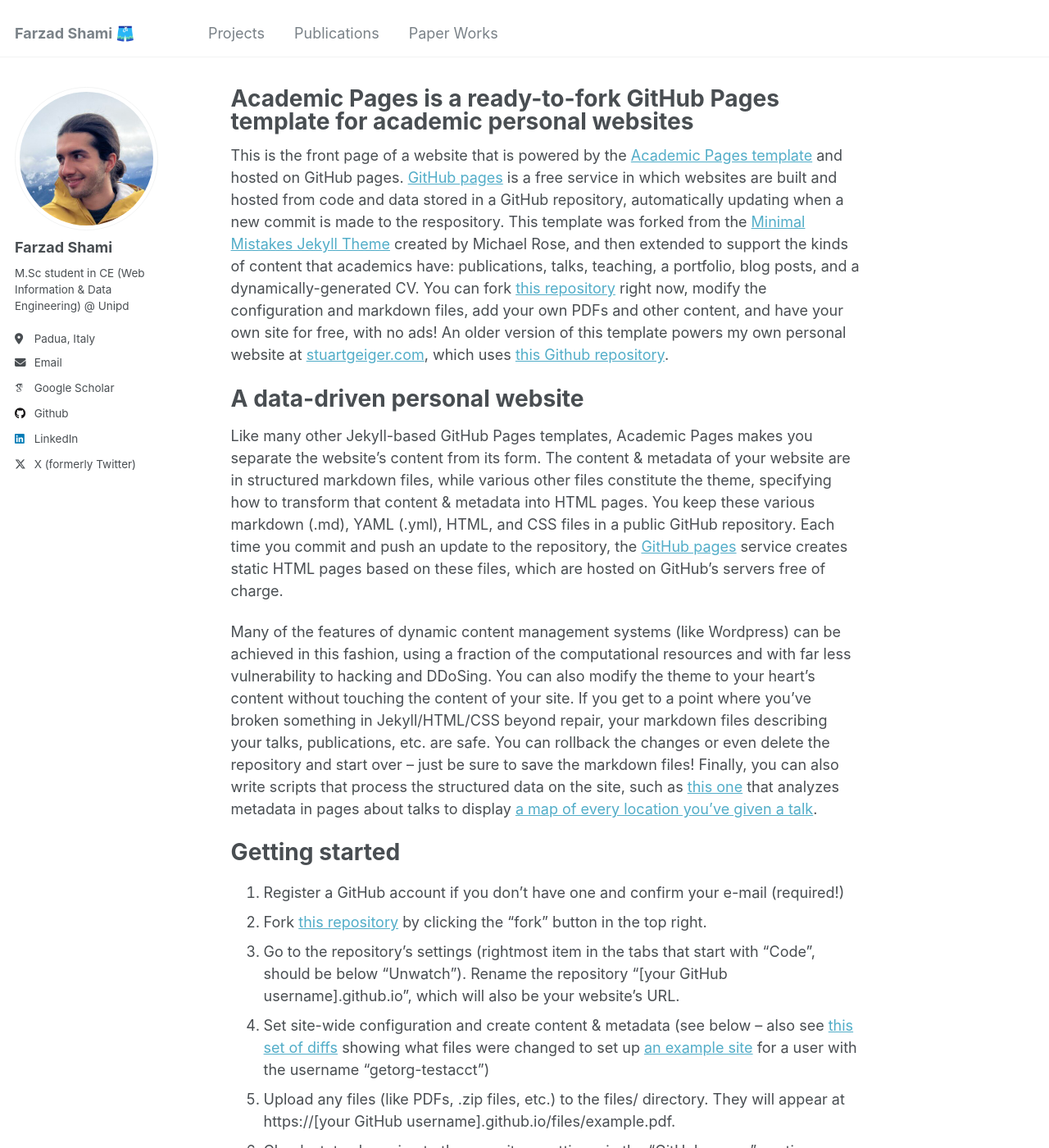
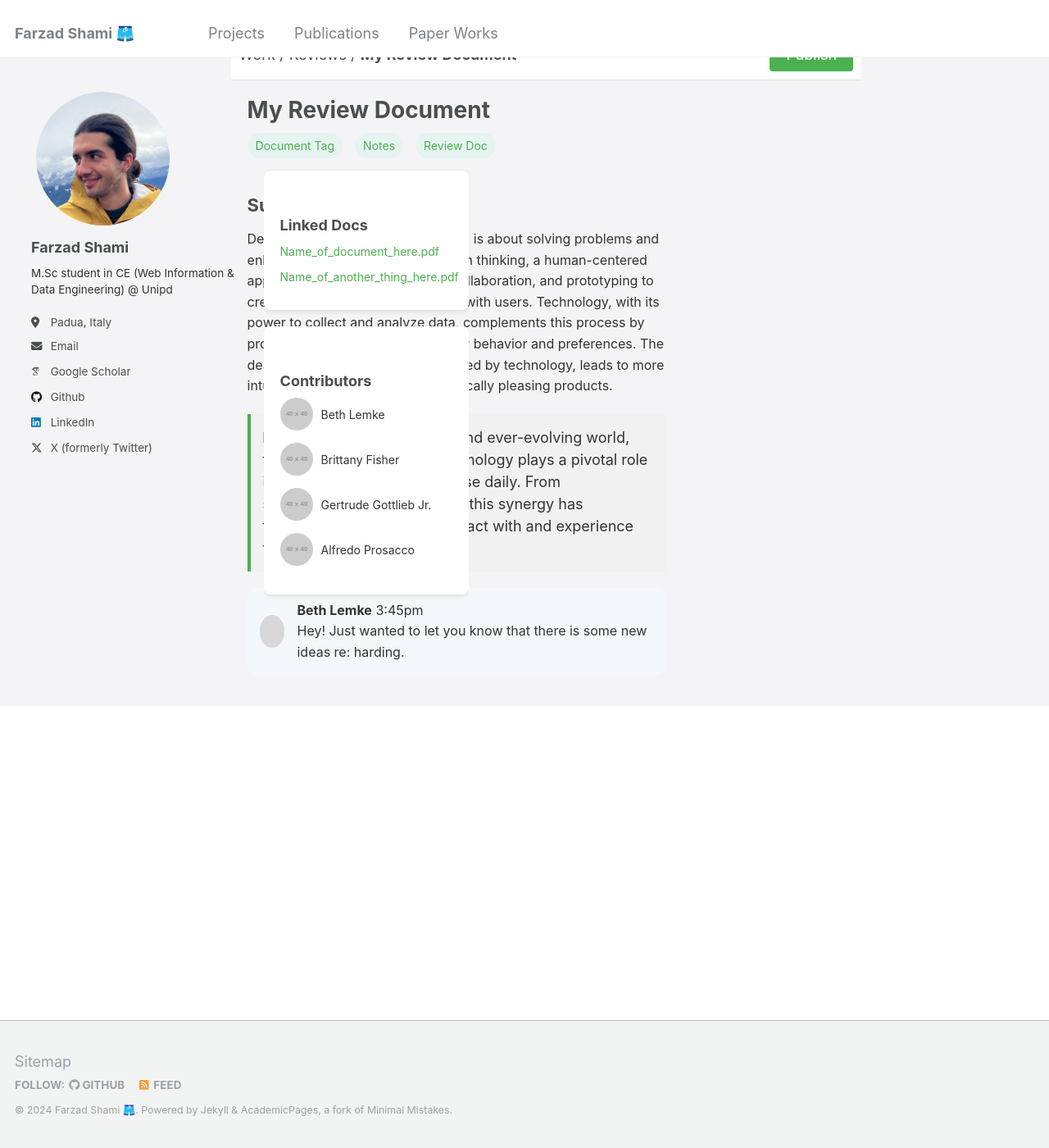
Before and after one commit to fuzsh/fuzsh.github.io, a Jekyll site: the page built from _pages/about.md, in a window 1280 px wide and 1400 px high. Shown: the whole window at 82% size. Built offline with Jekyll 4.4.1, drawn with Linux system fonts in a browser that asks for light colours; some web fonts are replaced; some of the changed text lies outside the part shown.

Commit message:
Update single.html

```diff
--- a/_layouts/single.html
+++ b/_layouts/single.html
@@ -1,7 +1,169 @@
 ---
 layout: default
 ---
+<style>
+        body {
+            font-family: 'Inter', sans-serif;
+            margin: 0;
+            padding: 0;
+            background-color: #f4f4f6;
+        }
 
+        .container {
+            max-width: 1200px;
+            margin: 0 auto;
+            padding: 20px;
+            display: flex;
+        }
+
+        .main-content {
+            width: 70%;
+        }
+
+        .sidebar {
+            width: 30%;
+            margin-left: 20px;
+        }
+
+        .header {
+            display: flex;
+            justify-content: space-between;
+            align-items: center;
+        }
+
+        .header-left h1 {
+            margin: 0;
+            font-size: 28px;
+        }
+
+        .tags {
+            margin-top: 10px;
+        }
+
+        .tag {
+            display: inline-block;
+            padding: 5px 10px;
+            margin-right: 10px;
+            border-radius: 20px;
+            background-color: #E6F4F1;
+            color: #4CAF50;
+            font-size: 14px;
+        }
+
+        .document-content {
+            margin-top: 40px;
+        }
+
+        h2 {
+            font-size: 22px;
+            margin-bottom: 10px;
+        }
+
+        p {
+            font-size: 16px;
+            line-height: 1.6;
+            color: #333;
+        }
+
+        .note {
+            background-color: #f1f1f1;
+            padding: 15px;
+            margin-top: 20px;
+            border-left: 4px solid #4CAF50;
+            color: #333;
+        }
+
+        .linked-docs {
+            background-color: white;
+            padding: 20px;
+            border-radius: 8px;
+            box-shadow: 0 2px 5px rgba(0, 0, 0, 0.1);
+            margin-top: 20px;
+        }
+
+        .linked-docs h3 {
+            font-size: 18px;
+            margin-bottom: 10px;
+        }
+
+        .linked-doc {
+            margin-bottom: 10px;
+            font-size: 14px;
+            color: #4CAF50;
+            cursor: pointer;
+        }
+
+        .contributors {
+            background-color: white;
+            padding: 20px;
+            border-radius: 8px;
+            box-shadow: 0 2px 5px rgba(0, 0, 0, 0.1);
+            margin-top: 20px;
+        }
+
+        .contributors h3 {
+            font-size: 18px;
+            margin-bottom: 10px;
+        }
+
+        .contributor {
+            display: flex;
+            align-items: center;
+            margin-bottom: 15px;
+        }
+
+        .contributor img {
+            width: 40px;
+            height: 40px;
+            border-radius: 50%;
+            margin-right: 10px;
+        }
+
+        .contributor-name {
+            font-size: 14px;
+            color: #333;
+        }
+
+        .top-bar {
+            display: flex;
+            justify-content: space-between;
+            align-items: center;
+            background-color: white;
+            padding: 10px;
+            border-bottom: 1px solid #e0e0e0;
+        }
+
+        .publish-btn {
+            padding: 10px 20px;
+            background-color: #4CAF50;
+            color: white;
+            border: none;
+            border-radius: 4px;
+            cursor: pointer;
+        }
+
+        .comment {
+            background-color: #F5F8FA;
+            border-radius: 12px;
+            padding: 15px;
+            margin-top: 20px;
+            display: flex;
+            align-items: center;
+        }
+
+        .comment p {
+            margin: 0;
+        }
+
+        .comment .avatar {
+            width: 40px;
+            height: 40px;
+            background-color: #D8D8D8;
+            border-radius: 50%;
+            margin-right: 15px;
+        }
+
+    </style>
 {% include base_path %}
 
 {% if page.header.overlay_color or page.header.overlay_image or page.header.image %}
@@ -23,73 +185,74 @@ layout: default
     {% if page.date %}<meta itemprop="datePublished" content="{{ page.date | date: "%B %d, %Y" }}">{% endif %}
     {% if page.modified %}<meta itemprop="dateModified" content="{{ page.modified | date: "%B %d, %Y" }}">{% endif %}
 
-    <div class="page__inner-wrap">
-      {% unless page.header.overlay_color or page.header.overlay_image %}
-        <header>
-          {% if page.title %}<h1 class="page__title" itemprop="headline">{{ page.title | markdownify | remove: "<p>" | remove: "</p>" }}</h1>{% endif %}
-          {% if page.read_time %}
-            <p class="page__meta"><i class="fa fa-clock-o" aria-hidden="true"></i> {% include read-time.html %}</p>
-          {% endif %}
-        {% if page.modified %}
-          <p class="page__date"><strong><i class="fa fa-fw fa-calendar" aria-hidden="true"></i> {{ site.data.ui-text[site.locale].date_label | default: "Published:" }}</strong> <time datetime="{{ page.modified | date: "%Y-%m-%d" }}">{{ page.modified | date: "%B %d, %Y" }}</time></p>
-        {% endif %}
-
-        {% if page.collection == 'teaching' %}
-          <p> {{ page.type }}, <i>{{ page.venue }}</i>, {{ page.date | default: "1900-01-01" | date: "%Y" }} </p>
-        {% elsif page.venue and page.date %}
-          <p>Published in <i>{{ page.venue }}</i>, {{ page.date | default: "1900-01-01" | date: "%Y" }} </p>
-        {% elsif page.date %}
-          <p class="page__date"><strong><i class="fa fa-fw fa-calendar" aria-hidden="true"></i> {{ site.data.ui-text[site.locale].date_label | default: "Published:" }}</strong> <time datetime="{{ page.date | date_to_xmlschema }}">{{ page.date | default: "1900-01-01" | date: "%B %d, %Y" }}</time></p>
-        {% endif %}
-        </header>
-      {% endunless %}
-
-      <section class="page__content" itemprop="text">
-        {{ content }}
-
-        {% if page.citation and page.paperurl and page.slidesurl %}
-          <p style="font-size: smaller">Recommended citation: {{ page.citation }}<br /><a href="{{ page.paperurl }}">Download Paper</a> | <a href="{{ page.slidesurl }}">Download Slides</a></p>
-        {% elsif page.citation and page.paperurl %}
-          <p style="font-size: smaller">Recommended citation: {{ page.citation }}<br /><a href="{{ page.paperurl }}">Download Paper</a></p>
-        {% elsif page.citation and page.slidesurl %}
-          <p style="font-size: smaller">Recommended citation: {{ page.citation }}<br /><a href="{{ page.slidesurl }}">Download Slides</a></p>
-        {% elsif page.citation %}
-          <p style="font-size: smaller">Recommended citation: {{ page.citation }}</p>
-        {% elsif page.slidesurl %}
-          <p style="font-size: smaller"><a href="{{ page.slidesurl }}">Download Slides</a></p>
-        {% endif %}
-
-        {% if page.link %}<div><a href="{{ page.link }}" class="btn">{{ site.data.ui-text[site.locale].ext_link_label | default: "Direct Link" }}</a></div>{% endif %}
-      </section>
-
-      <footer class="page__meta">
-        {% if site.data.ui-text[site.locale].meta_label %}
-          <h4 class="page__meta-title">{{ site.data.ui-text[site.locale].meta_label }}</h4>
-        {% endif %}
-        {% include page__taxonomy.html %}
-      </footer>
-
-      {% if page.share %}{% include social-share.html %}{% endif %}
-
-      {% include post_pagination.html %}
+    <div class="top-bar">
+        <div class="left">
+            <span>Work / Reviews /</span> <strong>My Review Document</strong>
+        </div>
+        <button class="publish-btn">Publish</button>
     </div>
 
-    {% if site.comments.provider and page.comments %}
-      {% include comments.html %}
-    {% endif %}
-  </article>
+    <div class="container">
+        <div class="main-content">
+            <div class="header">
+                <div class="header-left">
+                    <h1>My Review Document</h1>
+                </div>
+            </div>
 
-  {% comment %}<!-- only show related on a post page when not disabled -->{% endcomment %}
-  {% if page.id and page.related and site.related_posts.size > 0 %}
-    <div class="page__related">
-      {% if site.data.ui-text[site.locale].related_label %}
-        <h4 class="page__related-title">{{ site.data.ui-text[site.locale].related_label | default: "You May Also Enjoy" }}</h4>
-      {% endif %}
-      <div class="grid__wrapper">
-        {% for post in site.related_posts limit:4 %}
-          {% include archive-single.html type="grid" %}
-        {% endfor %}
-      </div>
+            <div class="tags">
+                <span class="tag">Document Tag</span>
+                <span class="tag">Notes</span>
+                <span class="tag">Review Doc</span>
+            </div>
+
+            <div class="document-content">
+                <h2>Sub Title here</h2>
+                <p>
+                    Design Thinking: Design, at its core, is about solving problems and enhancing user experiences.
+                    Design thinking, a human-centered approach, emphasizes empathy, collaboration, and prototyping to create
+                    products that truly resonate with users. Technology, with its power to collect and analyze data, complements
+                    this process by providing valuable insights into user behavior and preferences.
+                    The design-thinking process, when fueled by technology, leads to more intuitive, user-friendly, and aesthetically pleasing products.
+                </p>
+
+                <div class="note">
+                    <strong>Note:</strong> In today’s fast-paced and ever-evolving world, the fusion of design and technology plays a pivotal role in shaping the products we use daily. From smartphones to automobiles, this synergy has transformed the way we interact with and experience the world around us.
+                </div>
+
+                <div class="comment">
+                    <div class="avatar"></div>
+                    <p><strong>Beth Lemke</strong> 3:45pm<br>Hey! Just wanted to let you know that there is some new ideas re: harding.</p>
+                </div>
+            </div>
+        </div>
+
+        <div class="sidebar">
+            <div class="linked-docs">
+                <h3>Linked Docs</h3>
+                <div class="linked-doc">Name_of_document_here.pdf</div>
+                <div class="linked-doc">Name_of_another_thing_here.pdf</div>
+            </div>
+
+            <div class="contributors">
+                <h3>Contributors</h3>
+                <div class="contributor">
+                    <img src="https://via.placeholder.com/40" alt="Contributor Image">
+                    <div class="contributor-name">Beth Lemke</div>
+                </div>
+                <div class="contributor">
+                    <img src="https://via.placeholder.com/40" alt="Contributor Image">
+                    <div class="contributor-name">Brittany Fisher</div>
+                </div>
+                <div class="contributor">
+                    <img src="https://via.placeholder.com/40" alt="Contributor Image">
+                    <div class="contributor-name">Gertrude Gottlieb Jr.</div>
+                </div>
+                <div class="contributor">
+                    <img src="https://via.placeholder.com/40" alt="Contributor Image">
+                    <div class="contributor-name">Alfredo Prosacco</div>
+                </div>
+            </div>
+        </div>
     </div>
-  {% endif %}
 </div>
```
